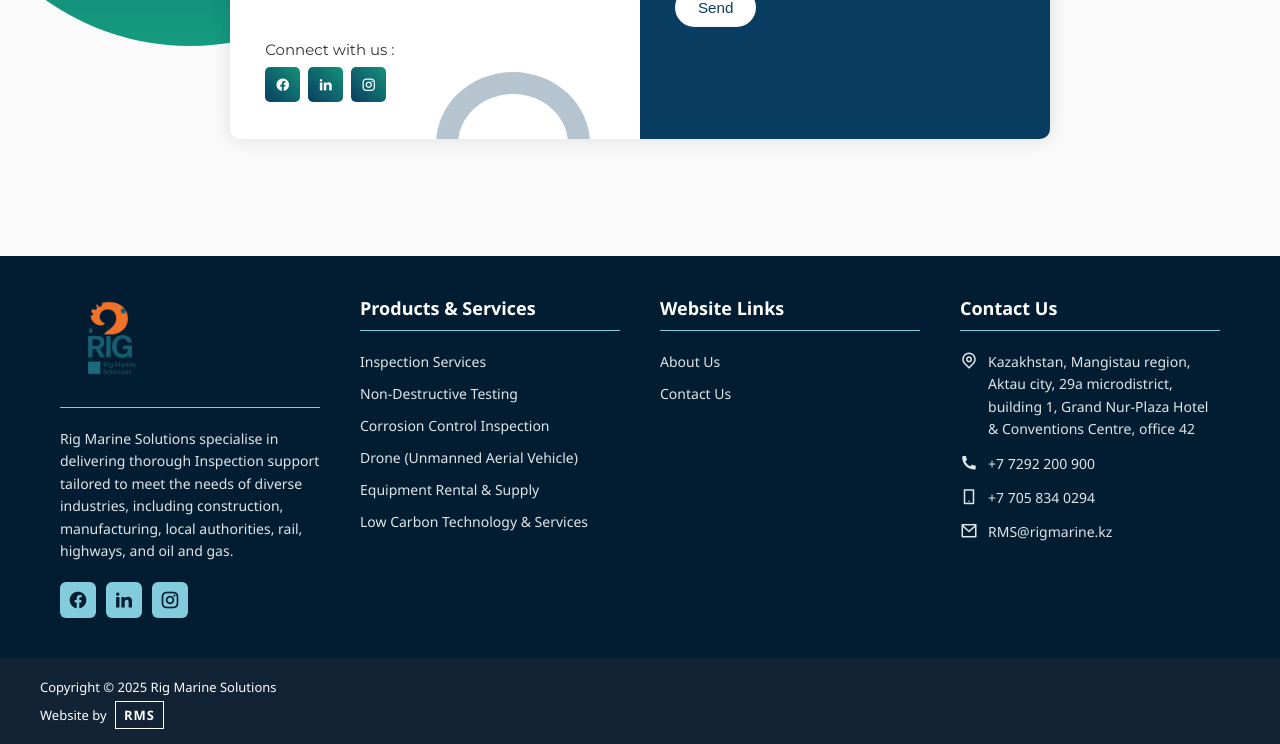
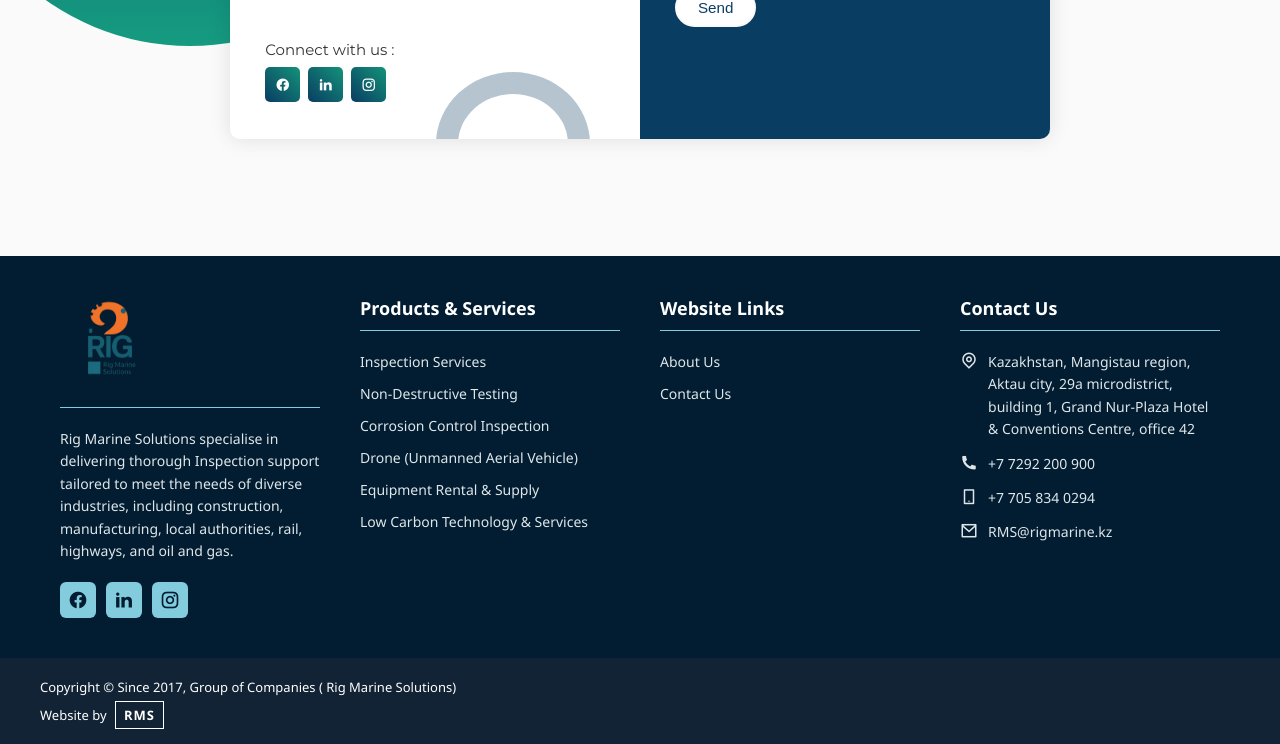
Before and after one commit to Rusik808/RMS, a plain HTML site: page contact.html in a window 1280 px wide. Shown: the part 594-1338 px from the top of the page. Drawn offline with nearby package versions, Linux system fonts and the light colour scheme.

Commit message:
Update contact.html

```diff
--- a/contact.html
+++ b/contact.html
@@ -218,7 +218,7 @@
     </footer>
     <div class="copyright-bar">
       <div class="copyright-container">
-          <p>Copyright © 2025 Rig Marine Solutions</p>
+          <p>Copyright © Since 2017, Group of Companies ( Rig Marine Solutions)</p>
           <p class="creator">Website by <span>RMS</span></p>
       </div>
     </div>
```
